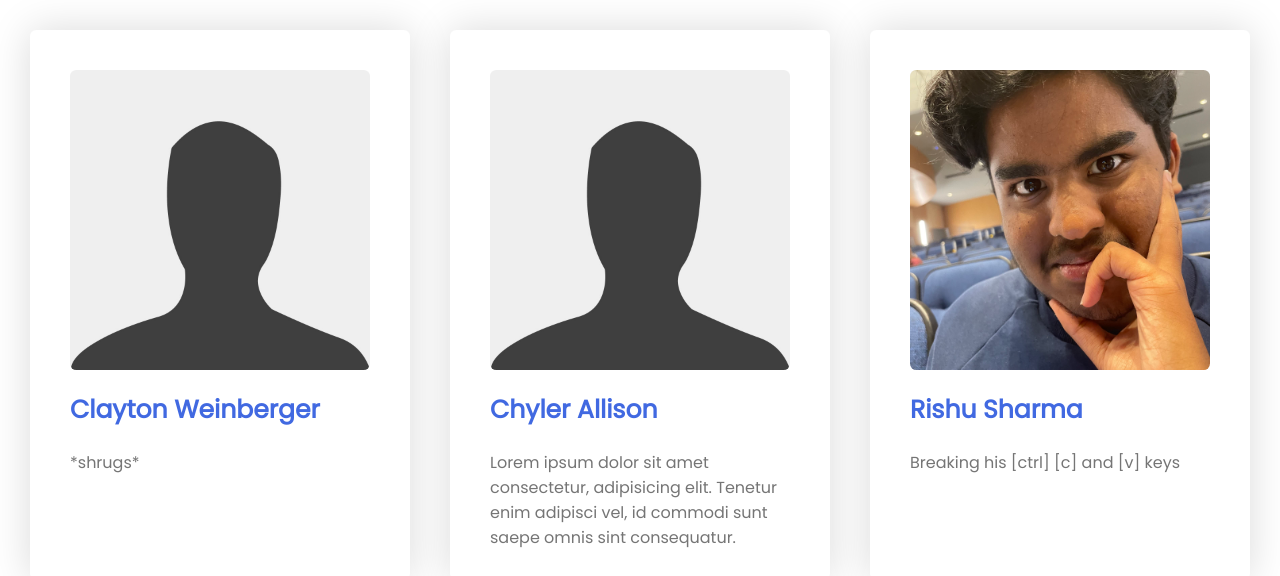
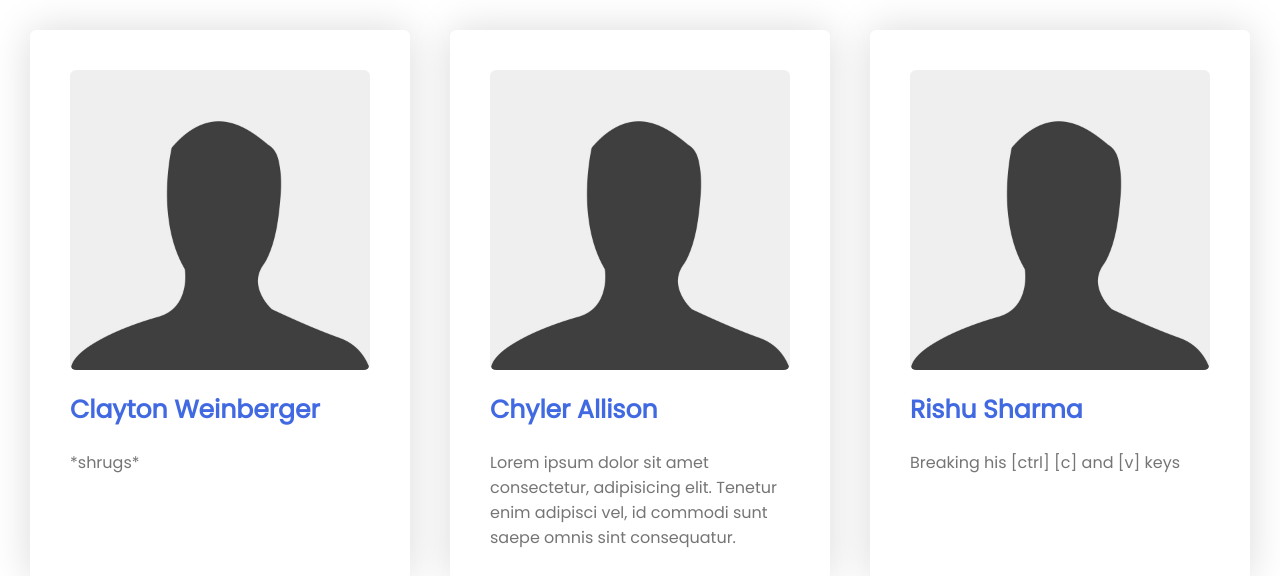
Before and after one commit to Crossbow4000/waukee-wyverns, a plain HTML site: page team.html in a window 1280 px wide. Shown: the part 224-800 px from the top of the page. Drawn offline with Linux system fonts and the light colour scheme.

Commit message:
Update team.html

```diff
--- a/team.html
+++ b/team.html
@@ -45,7 +45,7 @@
                 <p>Lorem ipsum dolor sit amet consectetur, adipisicing elit. Tenetur enim adipisci vel, id commodi sunt saepe omnis sint consequatur.</p>
             </div>
             <div class="member-card">
-                <img src="images/rishu-sharma.jpg" alt="Profile Image" class="member-image">
+                <img src="images/missing-profile-picture.jpeg" alt="Profile Image" class="member-image">
                 <h1 class="member-name">Rishu Sharma</h1>
                 <p>Breaking his [ctrl] [c] and [v] keys</p>
             </div>
```
